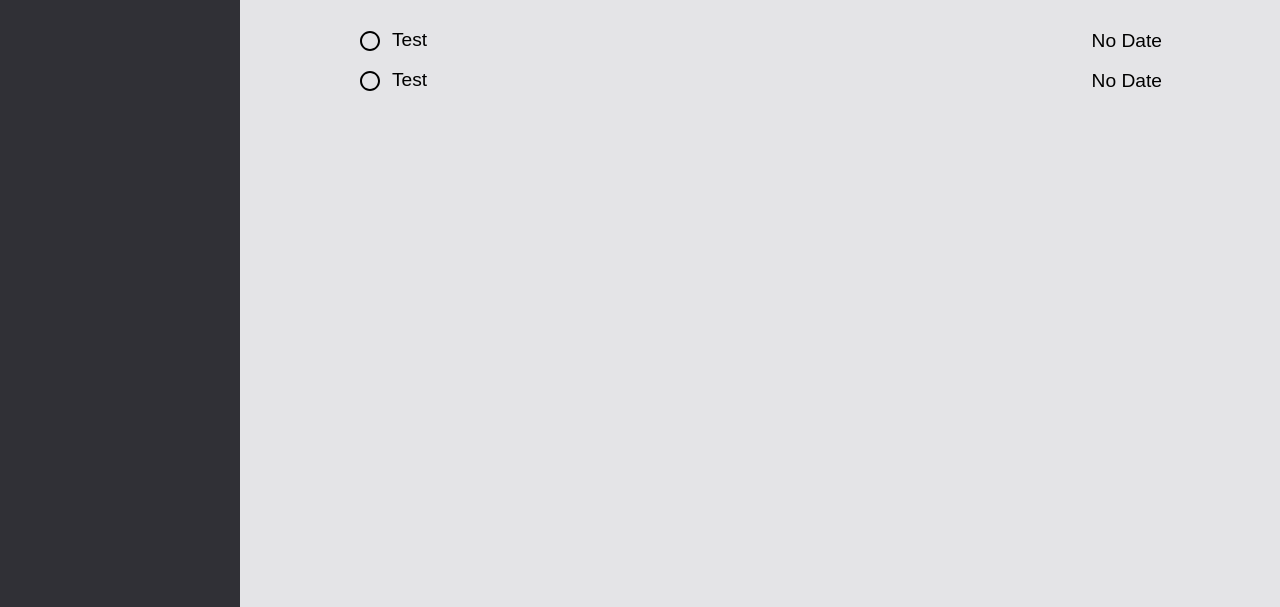
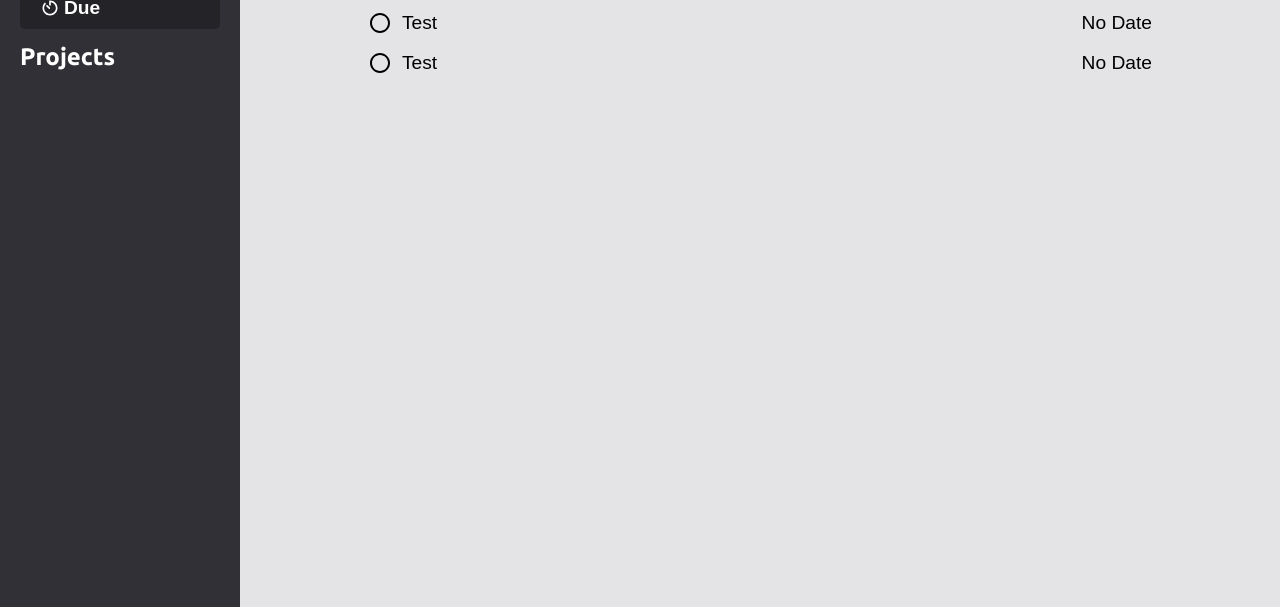
Before and after one commit to SQUASHD/todo-list, a plain HTML site: page index.html in a window 1280 px wide. Shown: the part 193-800 px from the top of the page. Drawn offline with Linux system fonts and the light colour scheme.

Commit message:
Add styling

```diff
--- a/style.css
+++ b/style.css
@@ -1,5 +1,6 @@
 :root {
   --primary-dark: hsl(240, 5%, 15%);
+  --primary-dark-hover: hsl(240, 5%, 12%);
   --primary-dark-lighter: hsl(240, 5%, 20%);
   --primary-light: hsl(240, 5%, 90%);
   --primary-light-darker: hsl(240, 5%, 85%);
@@ -89,12 +90,36 @@ body {
   color: white;
 
   padding: 24px;
+
+  display: flex;
+  align-items: center;
+  gap: 8px;
 }
 
 .nav {
   grid-row: 2 / 3;
   grid-column: 1 / 2;
   background-color: var(--primary-dark-lighter);
+
+  padding: 20px;
+}
+
+.default-projects {
+  display: flex;
+  flex-direction: column;
+  gap: 8px;
+  margin-bottom: 16px;
+}
+
+.nav > * > button:hover {
+  background-color: var(--primary-dark-hover);
+}
+
+.nav h1 {
+  font-size: 1.5rem;
+  font-weight: 900;
+  color: white;
+  margin-bottom: 16px;
 }
 
 .project-view {
@@ -119,6 +144,7 @@ body {
 .project-view > h1.project-name {
   grid-row: 1 / 2;
 
+  padding: 20px 60px 0;
   font-size: 2rem;
   font-weight: 700;
   color: var(--primary-dark);
@@ -131,19 +157,34 @@ body {
   grid-template-rows: repeat(auto-fill, 40px);
 }
 
+button {
+  width: 100%;
+  padding: 10px 20px;
+  border-radius: 5px;
+  cursor: pointer;
+  appearance: none;
+  border: none;
+}
+
+button.default-projects-button {
+  text-align: left;
+  background-color: var(--primary-dark);
+  color: white;
+  font-size: 1.2rem;
+  font-weight: 700;
+
+  display: flex;
+  gap: 4px;
+  align-items: center;
+}
+
 button.button-todo {
-  width: 100%;
   height: 40px;
 
-  appearance: none;
-  border: none;
   background-color: transparent;
-  border-radius: 10px;
+  font-size: 1.2rem;
 
-  padding: 0;
-  margin: 10px 0;
-
-  font-size: 1.2rem;
+  padding: 10px;
 
   display: flex;
   align-items: center;
@@ -162,6 +203,7 @@ button.button-todo > .button-left {
   justify-self: start;
 
   display: flex;
+  align-items: center;
   gap: 10px;
 }
 
@@ -179,5 +221,9 @@ button.button-todo > .button-right {
   .project-view {
     grid-column: 1 / 3;
     grid-row: 2 / 3;
+    grid-template-columns: 1fr;
+  }
+  .project-view > * {
+    grid-column: 1 / 2;
   }
 }
```
